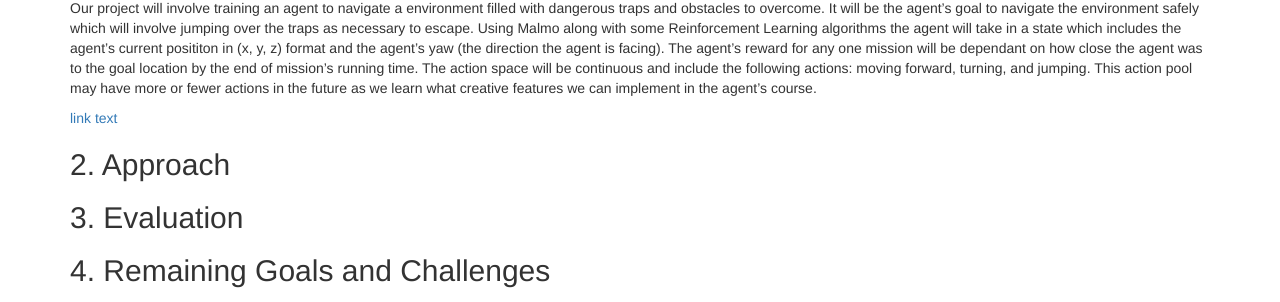
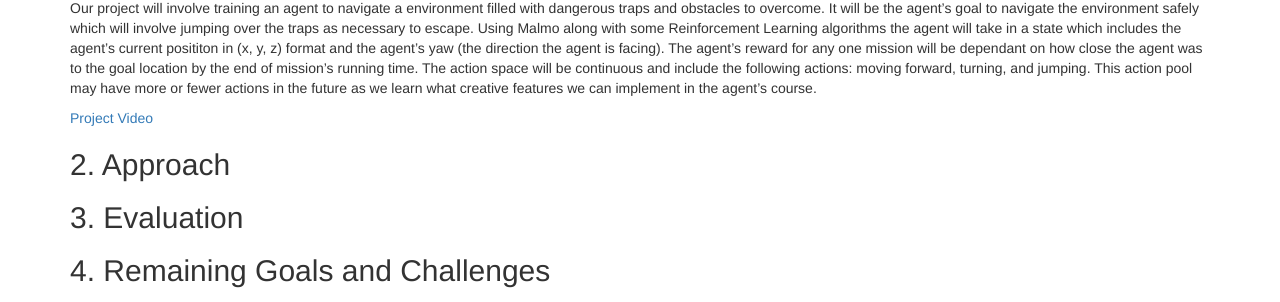
Before and after one commit to maxxdoan/DangerDungeon, a Jekyll site: the page built from docs/status.md, in a window 1280 px wide. Shown: the part 218-520 px from the top of the page. Built offline with Jekyll 4.4.1, drawn with Linux system fonts in a browser that asks for light colours.

Commit message:
Update status.md

```diff
--- a/docs/status.md
+++ b/docs/status.md
@@ -7,7 +7,7 @@
 
 Our project will involve training an agent to navigate a environment filled with dangerous traps and obstacles to overcome. It will be the agent's goal to navigate the environment safely which will involve jumping over the traps as necessary to escape. Using Malmo along with some Reinforcement Learning algorithms the agent will take in a state which includes the agent's current posititon in (x, y, z) format and the agent's yaw (the direction the agent is facing). The agent's reward for any one mission will be dependant on how close the agent was to the goal location by the end of mission's running time. The action space will be continuous and include the following actions: moving forward, turning, and jumping. This action pool may have more or fewer actions in the future as we learn what creative features we can implement in the agent's course.
 
-[link text](https://www.youtube.com/watch?v=NuP8E1t58Sgk "Danger Dungeon")
+[Project Video](https://www.youtube.com/watch?v=NuP8E1t58Sgk "Danger Dungeon")
 
 ## 2. Approach
 
```
